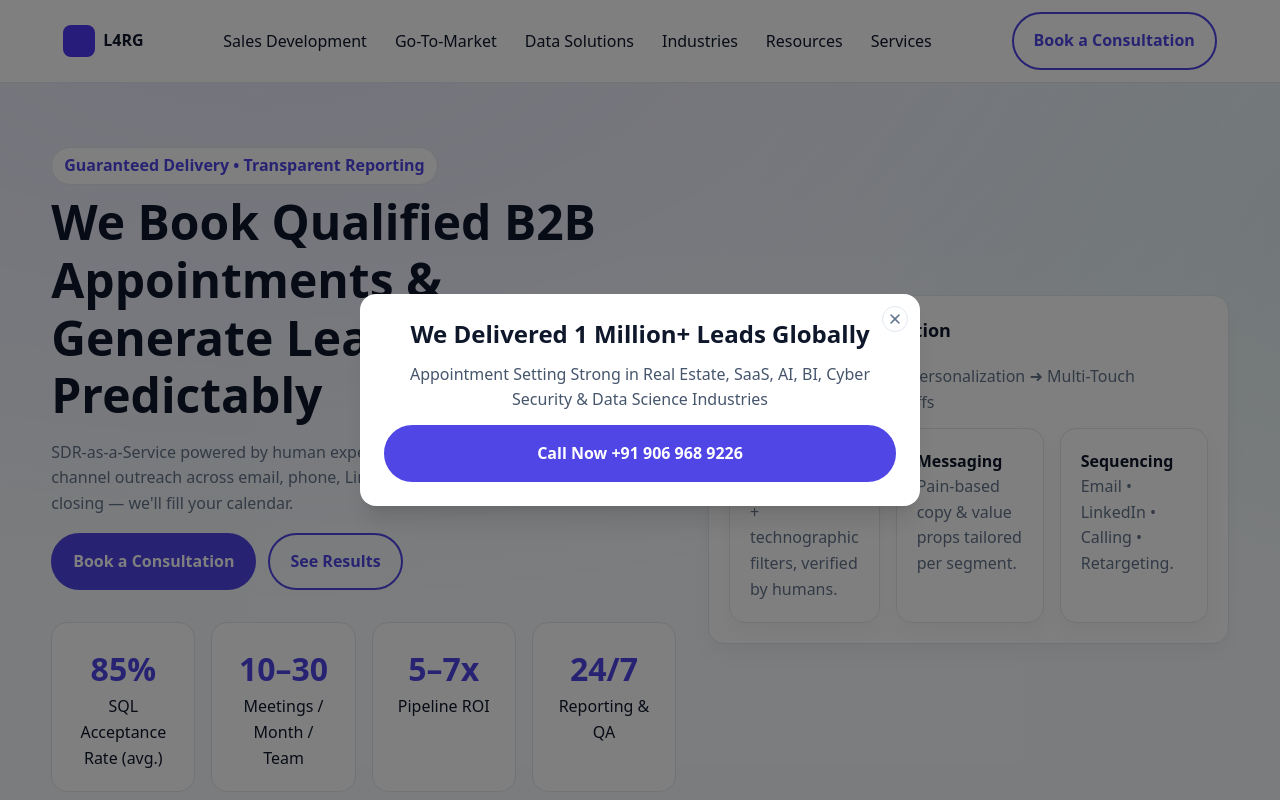
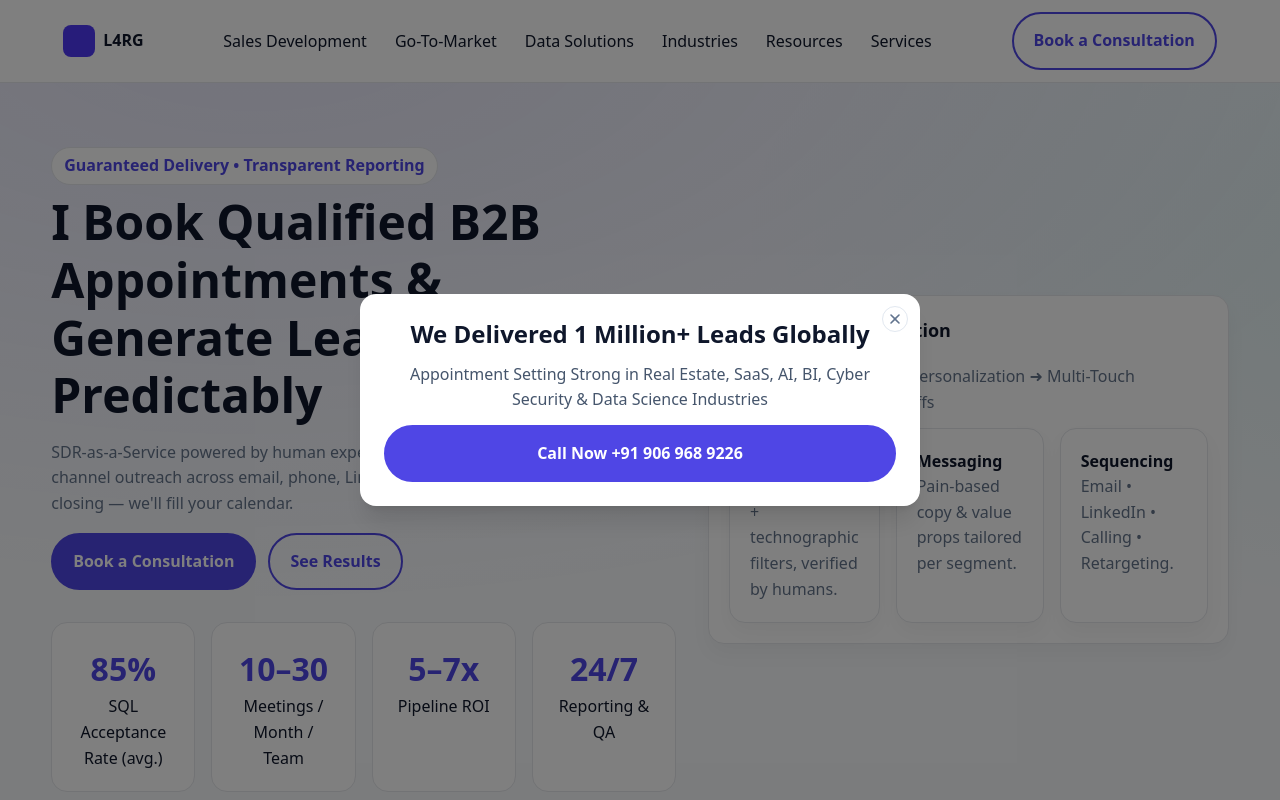
Before and after one commit to l4rgrummy/l4rg, a Next.js app: page / in a window 1280 px wide. Shown: the top 800 px of the page. Built offline with nearby package versions, Linux system fonts and the light colour scheme.

Commit message:
Update HeroSection.tsx

```diff
--- a/app/components/HeroSection.tsx
+++ b/app/components/HeroSection.tsx
@@ -7,7 +7,7 @@ export default function HeroSection() {
             Guaranteed Delivery • Transparent Reporting
           </span>
           <h1 className="text-4xl font-bold">
-            We Book Qualified B2B Appointments & Generate Leads — Predictably
+            I Book Qualified B2B Appointments & Generate Leads — Predictably
           </h1>
           <p className="sub">
             SDR-as-a-Service powered by human expertise, verified data, and
```
